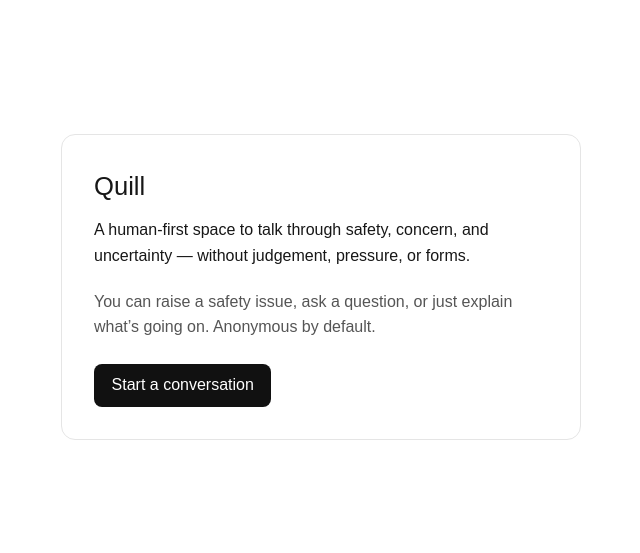
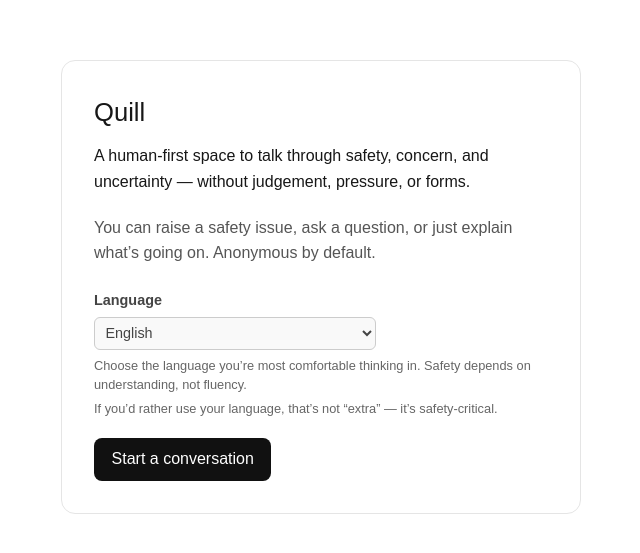
Before and after one commit to instinctipedia/Quill, a Next.js app: page / in a window 1280 px wide. Shown: the part 113-666 px from the top of the page, without its empty margins (319-959 px from the left). Built offline with nearby package versions, Linux system fonts and the light colour scheme.

Commit message:
Add language respect signal to landing page

```diff
--- a/app/page.tsx
+++ b/app/page.tsx
@@ -33,6 +33,56 @@ export default function HomePage() {
           going on. Anonymous by default.
         </p>
 
+        {/* Language respect signal */}
+        <div style={{ marginBottom: "1.25rem", fontSize: "0.9rem", color: "#444" }}>
+          <strong>Language</strong>
+
+          <div style={{ marginTop: "0.35rem" }}>
+            <select
+              disabled
+              style={{
+                padding: "0.4rem",
+                borderRadius: 6,
+                border: "1px solid #ccc",
+                background: "#f9f9f9",
+              }}
+            >
+              <option>English</option>
+
+              <option>Deutsch (coming soon)</option>
+              <option>Nederlands (coming soon)</option>
+              <option>Suomi (coming soon)</option>
+              <option>Svenska (coming soon)</option>
+              <option>Polski (coming soon)</option>
+
+              <option>ไทย / Thai (coming soon)</option>
+              <option>Filipino / Tagalog (coming soon)</option>
+              <option>Tiếng Việt / Vietnamese (coming soon)</option>
+
+              <option>Español (coming soon)</option>
+              <option>Français (coming soon)</option>
+              <option>Português (coming soon)</option>
+              <option>Italiano (coming soon)</option>
+
+              <option>العربية / Arabic (coming soon)</option>
+              <option>Bahasa Indonesia (coming soon)</option>
+              <option>Bahasa Melayu (coming soon)</option>
+
+              <option>हिन्दी / Hindi (coming soon)</option>
+              <option>தமிழ் / Tamil (coming soon)</option>
+            </select>
+          </div>
+
+          <div style={{ marginTop: "0.4rem", fontSize: "0.8rem", color: "#666" }}>
+            Choose the language you’re most comfortable thinking in.
+            Safety depends on understanding, not fluency.
+          </div>
+
+          <div style={{ marginTop: "0.25rem", fontSize: "0.8rem", color: "#666" }}>
+            If you’d rather use your language, that’s not “extra” — it’s safety-critical.
+          </div>
+        </div>
+
         <a
           href="/report"
           style={{
```
